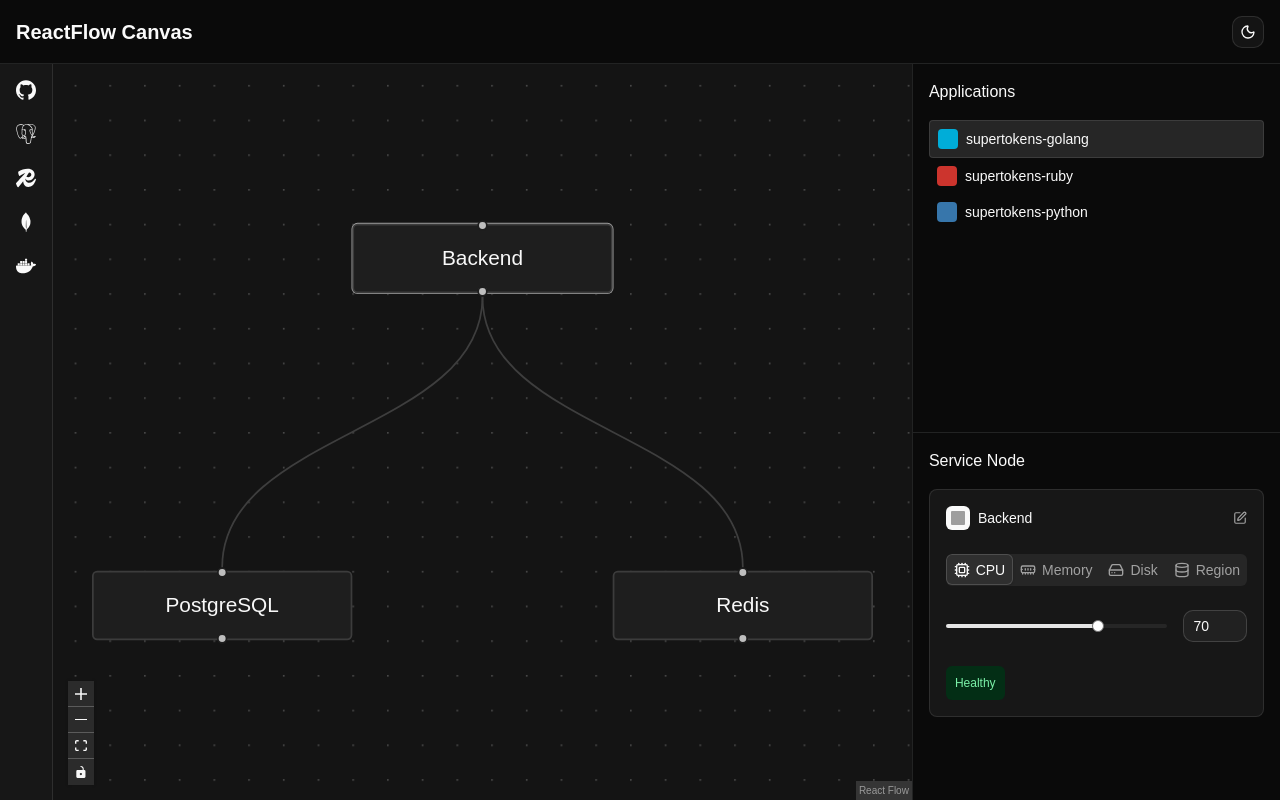
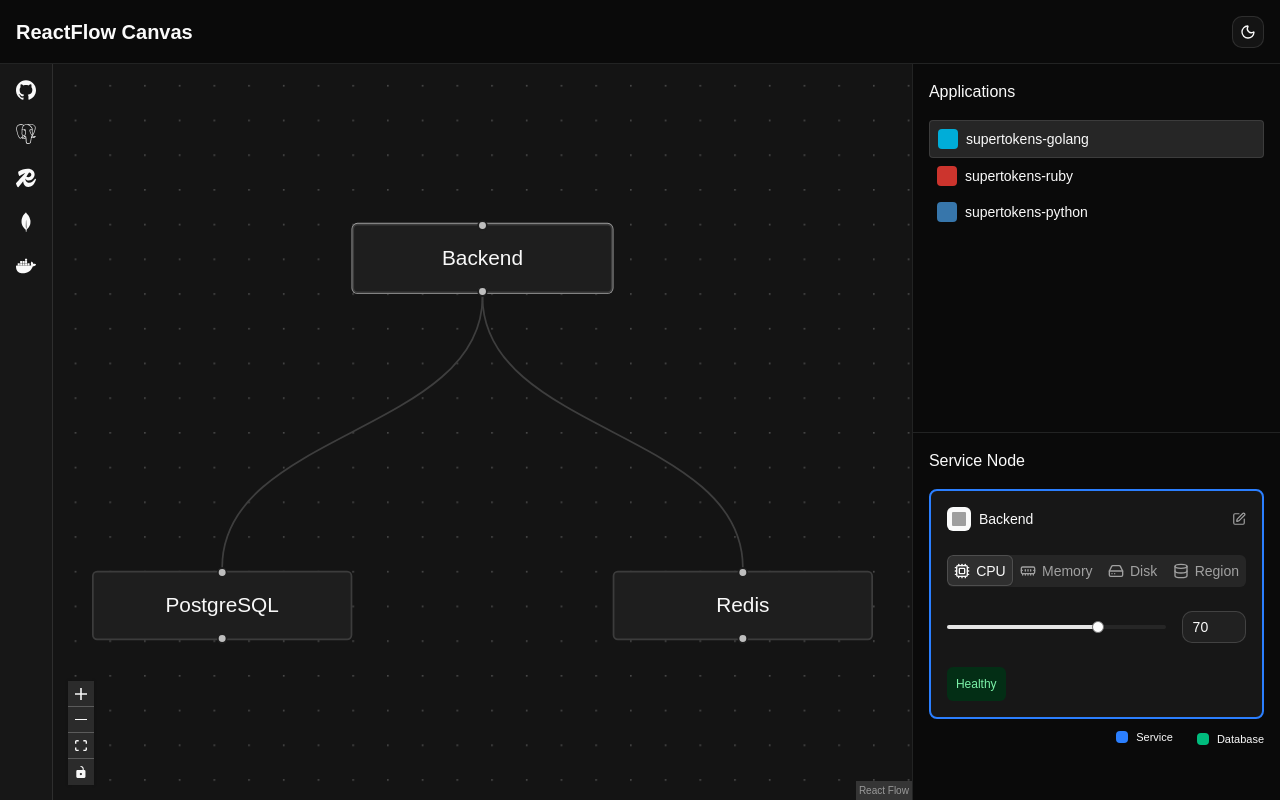
Before and after one commit to RajDeshmukh2001/reactflow-canvas, a React (Vite) app: page / in a window 1280 px wide. Both pictures are taken after a click on the element "Backend". Built offline with nearby package versions, Linux system fonts and the light colour scheme; grey boxes are pictures that could not be loaded.

Commit message:
feat(service-node): add service and database node types with visual indicators

```diff
--- a/src/components/inspector/NodeInspector.tsx
+++ b/src/components/inspector/NodeInspector.tsx
@@ -24,7 +24,15 @@
     <section className="flex-1 p-4">
       <h3 className="mb-4 font-medium">Service Node</h3>
 
-      <div className="space-y-6 p-4 bg-sidebar border border-sidebar-border rounded-md">
+      <div
+        className={`space-y-6 p-4 bg-sidebar rounded-md ${
+          selectedNode?.data.type === 'database'
+            ? 'border-2 border-emerald-500'
+            : selectedNode?.data.type === 'service'
+              ? 'border-2 border-blue-500'
+              : 'border border-sidebar-border'
+        }`}
+      >
         {selectedNode ? (
           <>
             <ServiceHeader label={selectedNode.data.label} logo={selectedNode.data.logoUrl} />
@@ -41,6 +49,20 @@
           </p>
         )}
       </div>
+
+      {selectedNode && (
+        <div className="flex items-center justify-end gap-6 text-[11px] mt-2">
+          <div className="flex items-center gap-2">
+            <span className="h-3 w-3 rounded bg-blue-500" />
+            <span>Service</span>
+          </div>
+
+          <div className="flex items-center gap-2 mt-1">
+            <span className="h-3 w-3 rounded bg-emerald-500" />
+            <span>Database</span>
+          </div>
+        </div>
+      )}
     </section>
   );
 };
--- a/src/data/graph.ts
+++ b/src/data/graph.ts
@@ -10,7 +10,7 @@
         position: { x: 250, y: 50 },
         data: {
           label: 'Backend',
-          serviceType: 'backend',
+          type: 'service',
           logoUrl: 'https://cdn.simpleicons.org/go/00ADD8',
           status: 'Healthy',
           metrics: { cpu: 70, memory: 55, disk: 40, region: 1 },
@@ -22,7 +22,7 @@
         position: { x: 100, y: 250 },
         data: {
           label: 'PostgreSQL',
-          serviceType: 'postgres',
+          type: 'database',
           logoUrl: 'https://cdn.simpleicons.org/postgresql/4169E1',
           status: 'Healthy',
           metrics: { cpu: 75, memory: 62, disk: 48, region: 1 },
@@ -33,7 +33,7 @@
         position: { x: 400, y: 250 },
         data: {
           label: 'Redis',
-          serviceType: 'redis',
+          type: 'service',
           logoUrl: 'https://cdn.simpleicons.org/redis/DC382D',
           status: 'Degraded',
           metrics: { cpu: 85, memory: 90, disk: 20, region: 60 },
@@ -63,7 +63,7 @@
         position: { x: 250, y: 50 },
         data: {
           label: 'Backend',
-          serviceType: 'backend',
+          type: 'service',
           logoUrl: 'https://cdn.simpleicons.org/ruby/CC342D',
           status: 'Healthy',
           metrics: { cpu: 55, memory: 40, disk: 30, region: 2 },
@@ -74,7 +74,7 @@
         position: { x: 100, y: 250 },
         data: {
           label: 'MySQL',
-          serviceType: 'mysql',
+          type: 'database',
           logoUrl: 'https://cdn.simpleicons.org/mysql/4479A1',
           status: 'Down',
           metrics: { cpu: 95, memory: 88, disk: 92, region: 5 },
@@ -85,7 +85,7 @@
         position: { x: 400, y: 250 },
         data: {
           label: 'Redis',
-          serviceType: 'redis',
+          type: 'service',
           logoUrl: 'https://cdn.simpleicons.org/redis/DC382D',
           status: 'Healthy',
           metrics: { cpu: 30, memory: 35, disk: 15, region: 4 },
@@ -115,7 +115,7 @@
         position: { x: 250, y: 50 },
         data: {
           label: 'Backend',
-          serviceType: 'backend',
+          type: 'service',
           logoUrl: 'https://cdn.simpleicons.org/python/3776AB',
           status: 'Healthy',
           metrics: { cpu: 60, memory: 50, disk: 40, region: 25 },
@@ -126,7 +126,7 @@
         position: { x: 100, y: 250 },
         data: {
           label: 'PostgreSQL',
-          serviceType: 'postgres',
+          type: 'database',
           logoUrl: 'https://cdn.simpleicons.org/postgresql/4169E1',
           status: 'Healthy',
           metrics: { cpu: 35, memory: 45, disk: 60, region: 10 },
@@ -137,7 +137,7 @@
         position: { x: 400, y: 250 },
         data: {
           label: 'MongoDB',
-          serviceType: 'mongo',
+          type: 'database',
           logoUrl: 'https://cdn.simpleicons.org/mongodb/47A248',
           status: 'Down',
           metrics: { cpu: 45, memory: 50, disk: 55, region: 18 },
--- a/src/types/node.ts
+++ b/src/types/node.ts
@@ -14,9 +14,11 @@
 
 export type NodeMetrics = Record<MetricKey, number>;
 
+export type NodeType = 'service' | 'database';
+
 export type ServiceNodeData = {
   label: string;
-  serviceType: string;
+  type: NodeType;
   logoUrl: string;
   status: ServiceStatus;
   description?: string;
```
